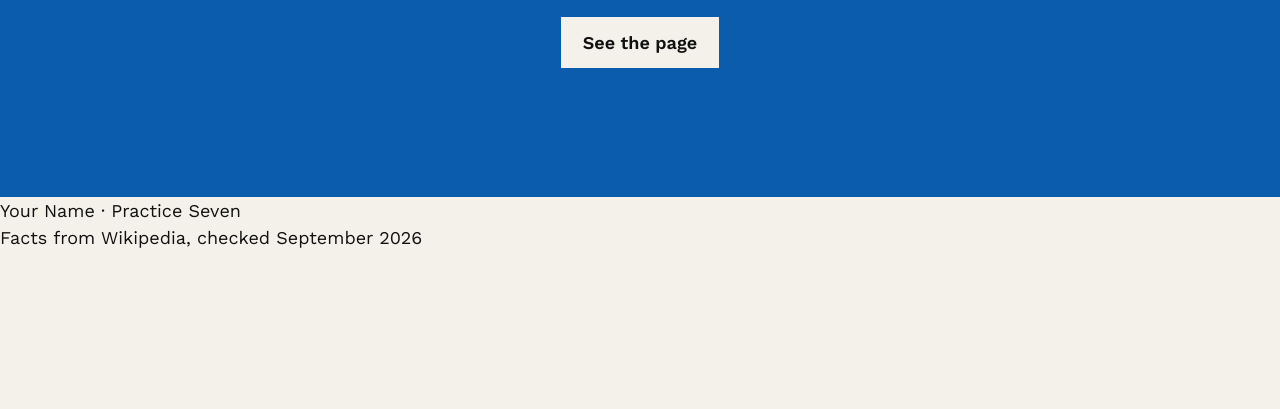
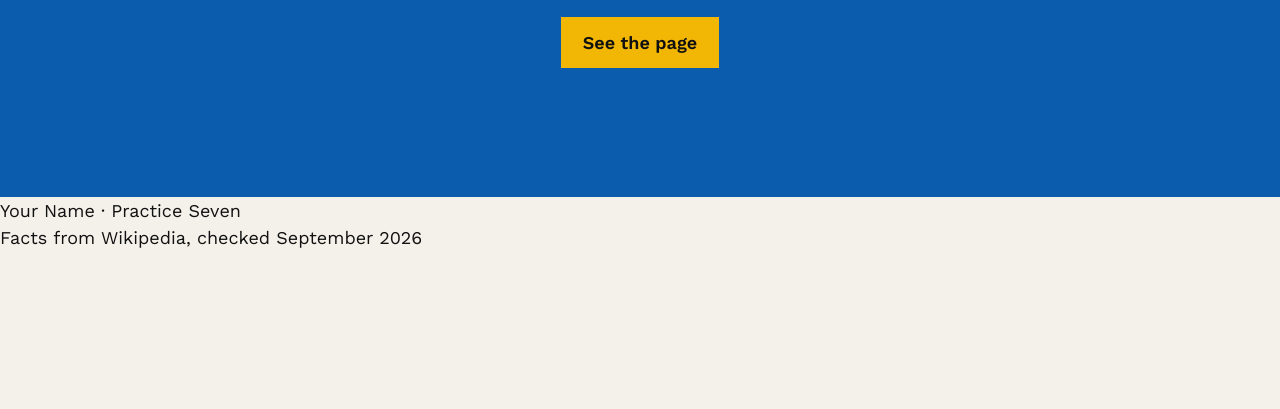
Before and after one commit to kinziemychalczuk/practice-7-kinziemychalczuk, a plain HTML site: page index.html in a window 1280 px wide. Shown: the part 391-800 px from the top of the page. Drawn offline with nearby package versions, Linux system fonts and the light colour scheme.

Commit message:
button color

```diff
--- a/css/styles.css
+++ b/css/styles.css
@@ -55,7 +55,7 @@ nav ul {
 }
 .button {
     padding: 12px 22px;
-    background: #f4f1ea;
+    background: #f2b705;
     color: #111111;
     font-weight: 600;
     text-decoration: none;
--- a/index.html
+++ b/index.html
@@ -3,7 +3,7 @@
 <head>
   <meta charset="UTF-8">
   <meta name="viewport" content="width=device-width, initial-scale=1.0">
-  <title>Your Name, Web 1</title>
+  <title>Kinzie Mychalczuk, Web 1</title>
 
   <link rel="preconnect" href="https://fonts.googleapis.com">
   <link rel="preconnect" href="https://fonts.gstatic.com" crossorigin>
```
Also changed, not shown: pages/blue-note.html (+3 -1 lines).
